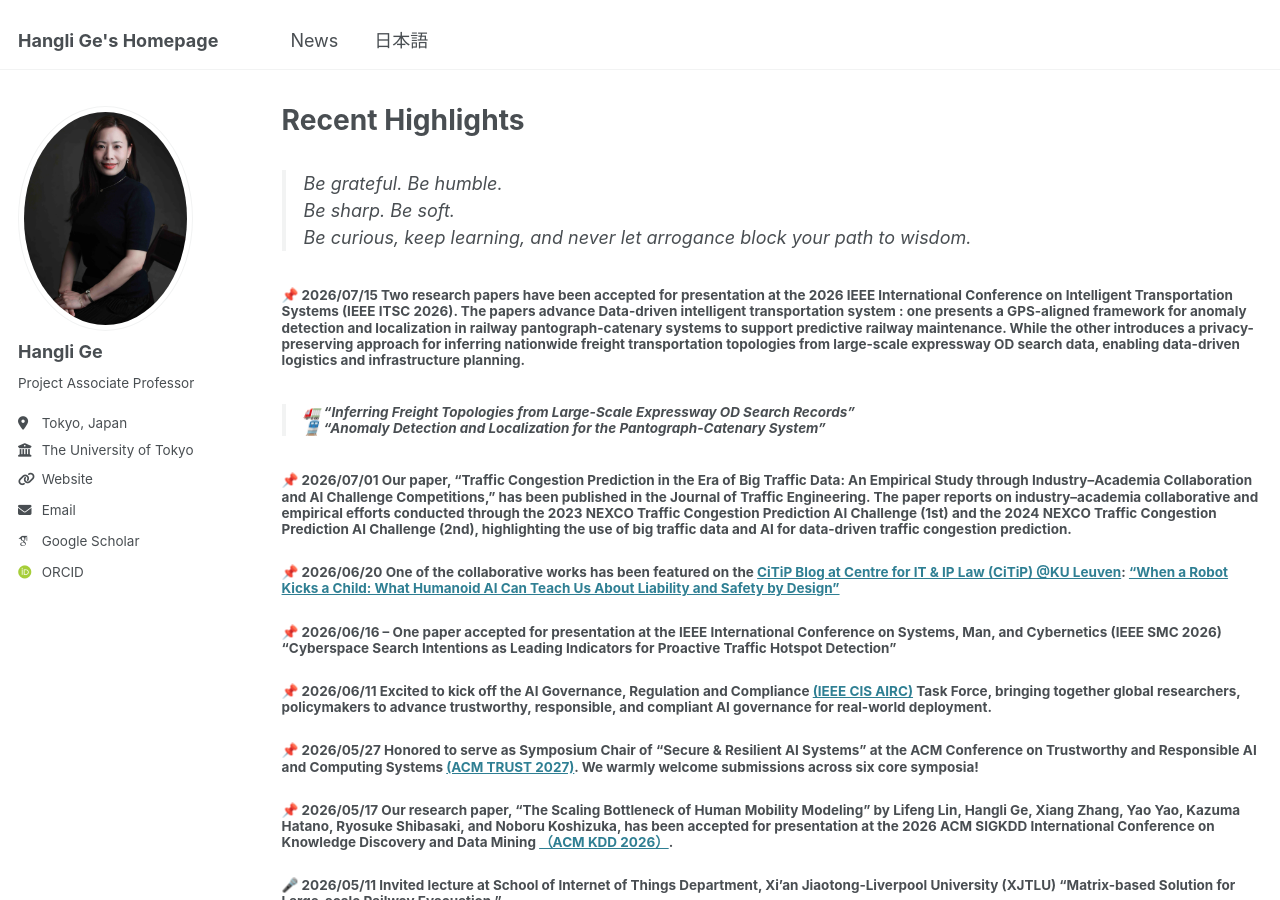
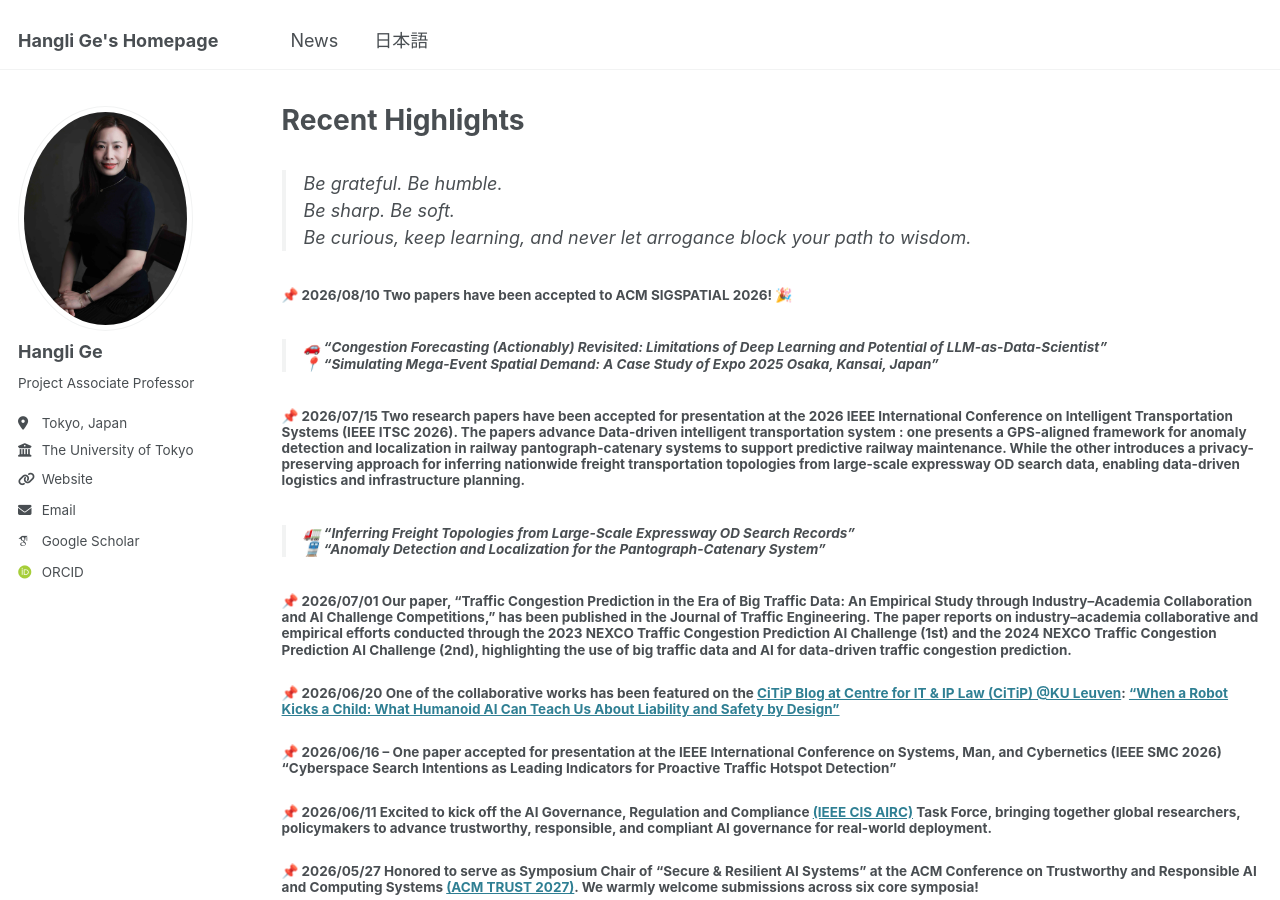
Before and after one commit to christie888/christie888.github.io, a Jekyll site: the page built from _pages/post.md, in a window 1280 px wide and 900 px high. Built offline with Jekyll 4.4.1, drawn with Linux system fonts in a browser that asks for light colours; some web fonts are replaced.

Commit message:
Update post.md

```diff
--- a/_pages/post.md
+++ b/_pages/post.md
@@ -8,6 +8,8 @@ permalink: post/
 <br>Be sharp. Be soft.<br>
 > Be curious, keep learning, and never let arrogance block your path to wisdom.
 
+##### 📌 2026/08/10 Two papers have been accepted to ACM SIGSPATIAL 2026! 🎉
+> ######  🚗 **“Congestion Forecasting (Actionably) Revisited: Limitations of Deep Learning and Potential of LLM-as-Data-Scientist”**<br> 📍 **“Simulating Mega-Event Spatial Demand: A Case Study of Expo 2025 Osaka, Kansai, Japan”**
 
 ##### 📌 2026/07/15 Two research papers have been accepted for presentation at the **2026 IEEE International Conference on Intelligent Transportation Systems (IEEE ITSC 2026)**. The papers advance Data-driven intelligent transportation system : one presents a GPS-aligned framework for anomaly detection and localization in railway pantograph-catenary systems to support predictive railway maintenance. While the other introduces a privacy-preserving approach for inferring nationwide freight transportation topologies from large-scale expressway OD search data, enabling data-driven logistics and infrastructure planning.
 > ######  🚛 **“Inferring Freight Topologies from Large-Scale Expressway OD Search Records”**<br> 🚆 **“Anomaly Detection and Localization for the Pantograph-Catenary System”**
```
